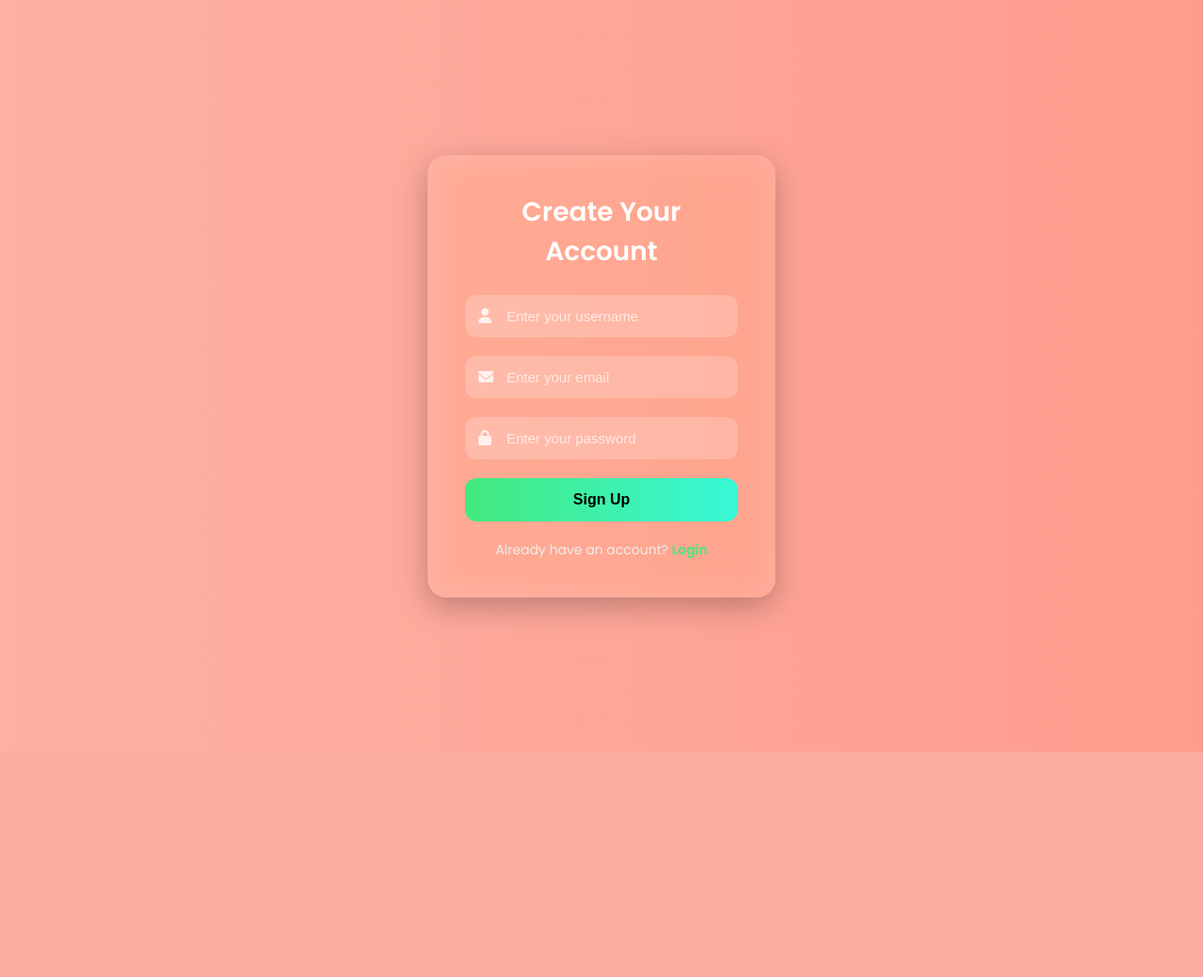
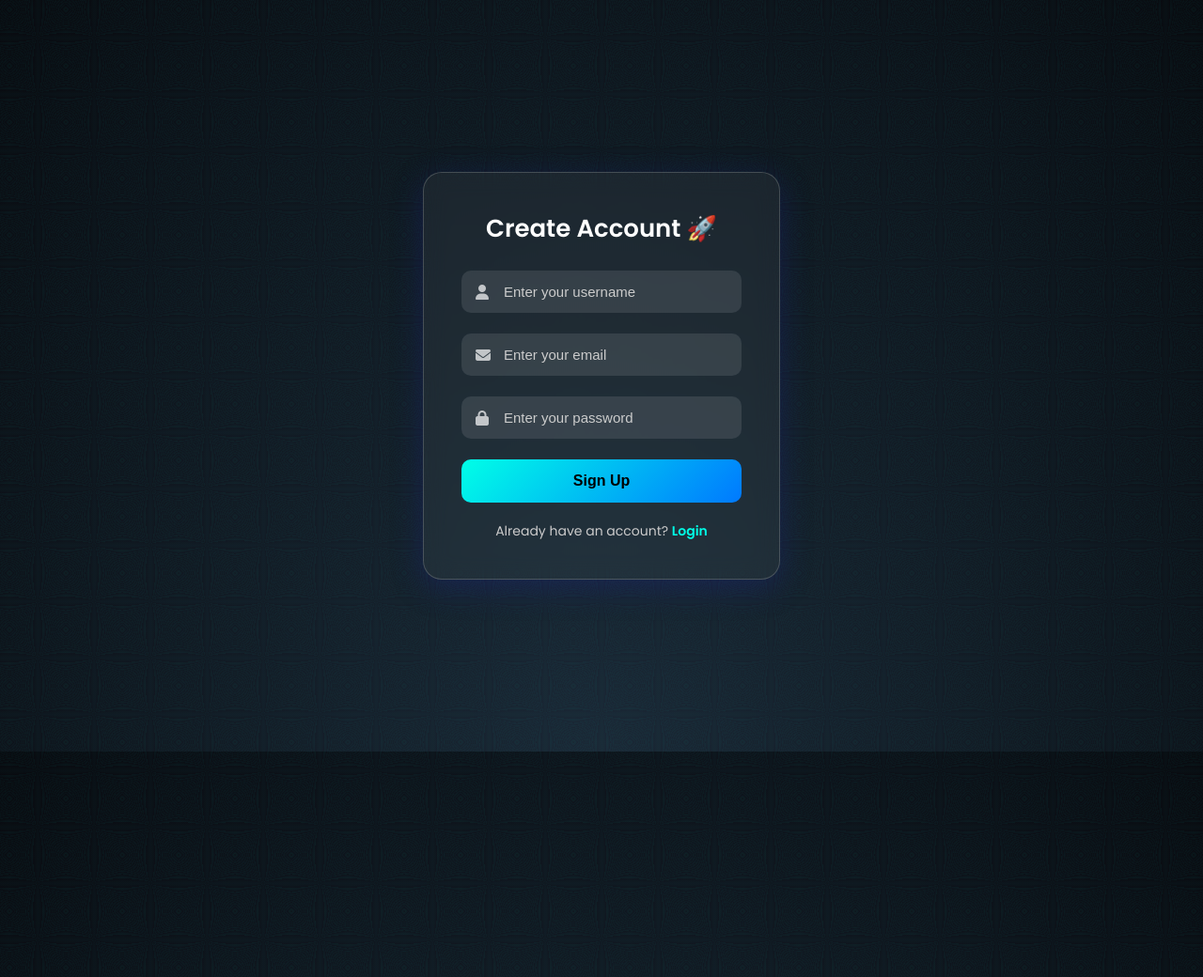
Before and after one commit to AbhiramSakha/Mvr, a Flask app: page /signup in a window 1280 px wide; the page is wider, and only the part inside the window is pictured. Shown: the top 1040 px of that part at 94% size. Before the commit the page ends 800 px from the top of that part, so only its background shows below. Run offline with Flask 3, Linux system fonts and the light colour scheme; some libraries are stand-ins or nearby versions.

Commit message:
Update signup.html

```diff
--- a/templates/signup.html
+++ b/templates/signup.html
@@ -9,6 +9,7 @@
   <link href="https://fonts.googleapis.com/css2?family=Poppins:wght@400;600&display=swap" rel="stylesheet">
   <script src="https://kit.fontawesome.com/a076d05399.js" crossorigin="anonymous"></script>
   <style>
+    /* Reset & base */
     * {
       margin: 0;
       padding: 0;
@@ -17,38 +18,52 @@
 
     body {
       height: 100vh;
-            background: linear-gradient(270deg, #FF9A8B, #FAD0C4, #8EC5FC, #E0C3FC, #FFDEE9);
-            background-size: 1000% 1000%;
-            animation: gradientShift 15s ease infinite;
+      width: 100%;
+      background: radial-gradient(ellipse at bottom, #1b2735 0%, #090a0f 100%);
+      overflow: hidden;
+      font-family: 'Poppins', sans-serif;
       display: flex;
       justify-content: center;
       align-items: center;
-            font-family: 'Poppins', sans-serif;
+      position: relative;
     }
 
-        @keyframes gradientShift {
-            0% { background-position: 0% 50%; }
-            50% { background-position: 100% 50%; }
-            100% { background-position: 0% 50%; }
+    /* Background animation */
+    body::before {
+      content: '';
+      position: absolute;
+      width: 200%;
+      height: 200%;
+      background: repeating-radial-gradient(circle at center, #00ffe7 1px, transparent 2px);
+      background-size: 60px 60px;
+      animation: move 20s linear infinite;
+      z-index: 0;
+      opacity: 0.05;
     }
 
-        .signup-container {
-            backdrop-filter: blur(18px) saturate(180%);
-            -webkit-backdrop-filter: blur(18px) saturate(180%);
-            background-color: rgba(255, 255, 255, 0.15);
-            border-radius: 20px;
-            padding: 40px;
-            width: 370px;
-            box-shadow: 0 10px 32px rgba(0, 0, 0, 0.25);
-            color: #fff;
-            animation: fadeIn 1.2s ease;
+    @keyframes move {
+      0% { transform: translate(0, 0); }
+      100% { transform: translate(-30px, -30px); }
     }
 
-        @keyframes fadeIn {
-            from {
+    /* Signup container */
+    .signup-container {
+      position: relative;
+      z-index: 1;
+      width: 380px;
+      padding: 40px;
+      border-radius: 20px;
+      background: rgba(255, 255, 255, 0.05);
+      box-shadow: 0 8px 32px 0 rgba(31, 38, 135, 0.37);
+      backdrop-filter: blur(12px);
+      -webkit-backdrop-filter: blur(12px);
+      border: 1px solid rgba(255, 255, 255, 0.18);
+      animation: fadeInUp 1s ease-out forwards;
       opacity: 0;
       transform: translateY(30px);
     }
+
+    @keyframes fadeInUp {
       to {
         opacity: 1;
         transform: translateY(0);
@@ -56,76 +71,76 @@
     }
 
     .signup-container h2 {
+      color: #ffffff;
+      font-size: 26px;
+      margin-bottom: 25px;
       text-align: center;
-            font-size: 28px;
-            margin-bottom: 25px;
       font-weight: 600;
     }
 
     .input-group {
       position: relative;
-            margin-bottom: 20px;
-        }
-
-        .input-group input {
-            width: 100%;
-            padding: 14px 16px 14px 44px;
-            border: none;
-            border-radius: 12px;
-            font-size: 15px;
-            background: rgba(255, 255, 255, 0.2);
-            color: white;
-            transition: 0.3s;
-        }
-
-        .input-group input::placeholder {
-            color: rgba(255, 255, 255, 0.7);
+      margin-bottom: 22px;
     }
 
     .input-group i {
       position: absolute;
       top: 50%;
-            left: 14px;
+      left: 15px;
       transform: translateY(-50%);
-            color: rgba(255, 255, 255, 0.8);
-            font-size: 16px;
+      color: #ffffffb3;
+    }
+
+    .input-group input {
+      width: 100%;
+      padding: 14px 14px 14px 45px;
+      border-radius: 10px;
+      border: none;
+      outline: none;
+      font-size: 15px;
+      color: #fff;
+      background: rgba(255, 255, 255, 0.1);
+      transition: 0.4s;
+    }
+
+    .input-group input::placeholder {
+      color: #ccc;
     }
 
     .input-group input:focus {
-            background: rgba(255, 255, 255, 0.3);
-            outline: none;
-            box-shadow: 0 0 10px rgba(255, 255, 255, 0.4);
+      background: rgba(255, 255, 255, 0.2);
+      box-shadow: 0 0 10px #00ffe7, 0 0 20px #00ffe7;
     }
 
     .signup-container button {
       width: 100%;
       padding: 14px;
       border: none;
-            border-radius: 12px;
+      border-radius: 10px;
+      background: linear-gradient(135deg, #00ffe7, #0079ff);
+      color: #000;
       font-size: 16px;
       font-weight: 600;
-            background: linear-gradient(to right, #43e97b, #38f9d7);
-            color: black;
       cursor: pointer;
-            transition: 0.4s ease;
+      transition: 0.3s ease;
     }
 
     .signup-container button:hover {
-            transform: translateY(-2px);
-            box-shadow: 0 6px 18px rgba(0, 0, 0, 0.3);
+      transform: scale(1.03);
+      box-shadow: 0 8px 20px rgba(0, 255, 231, 0.4);
     }
 
     .signup-container p {
       margin-top: 20px;
+      text-align: center;
       font-size: 14px;
-            text-align: center;
-            color: #eee;
+      color: #ccc;
     }
 
     .signup-container a {
-            color: #43e97b;
+      color: #00ffe7;
+      text-decoration: none;
       font-weight: bold;
-            text-decoration: none;
     }
 
     .signup-container a:hover {
@@ -135,7 +150,7 @@
 </head>
 <body>
   <div class="signup-container">
-        <h2>Create Your Account</h2>
+    <h2>Create Account 🚀</h2>
     <form method="POST">
       <div class="input-group">
         <i class="fas fa-user"></i>
```
Lines whose indentation alone changed are shown as unchanged.
